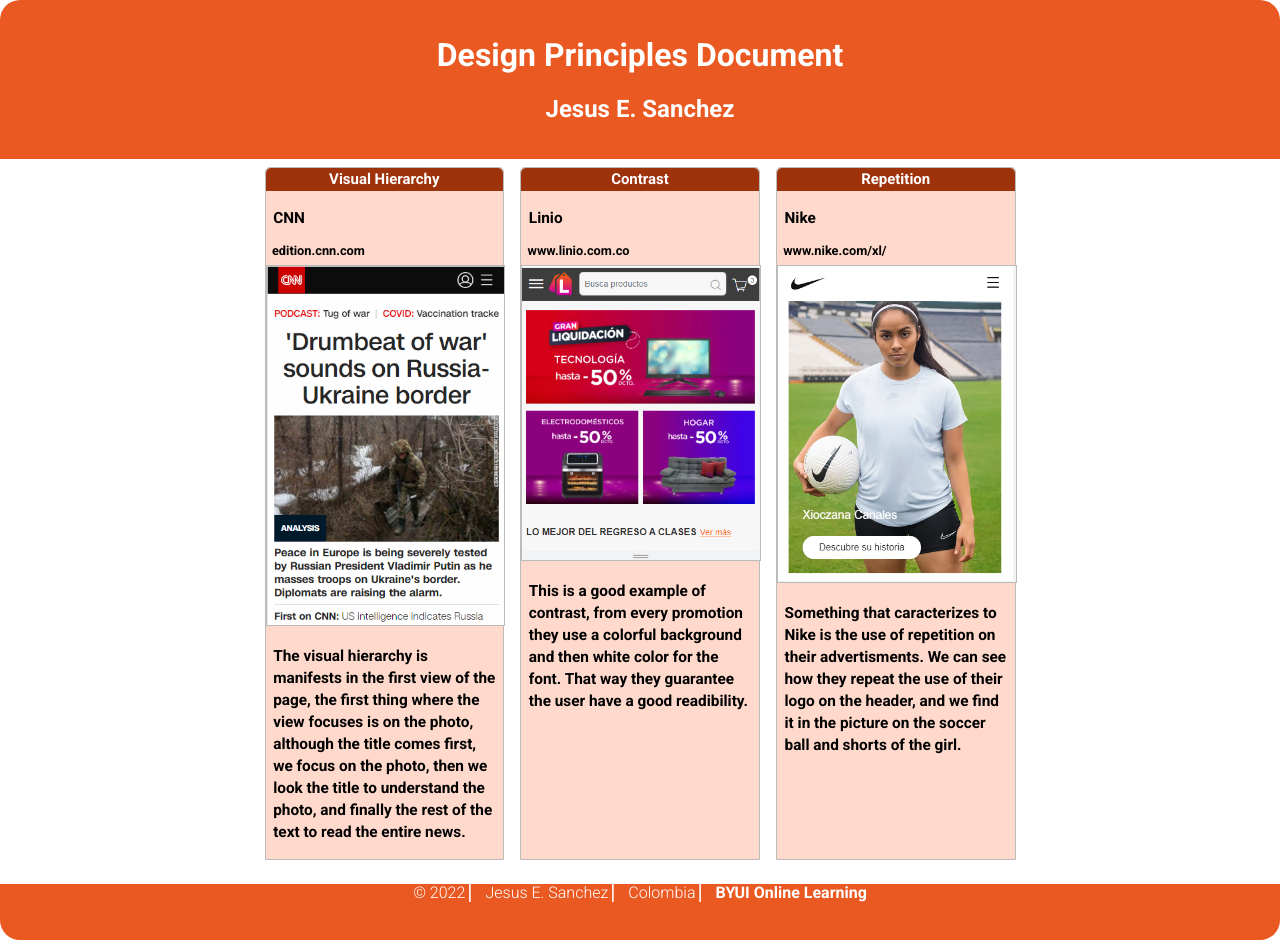
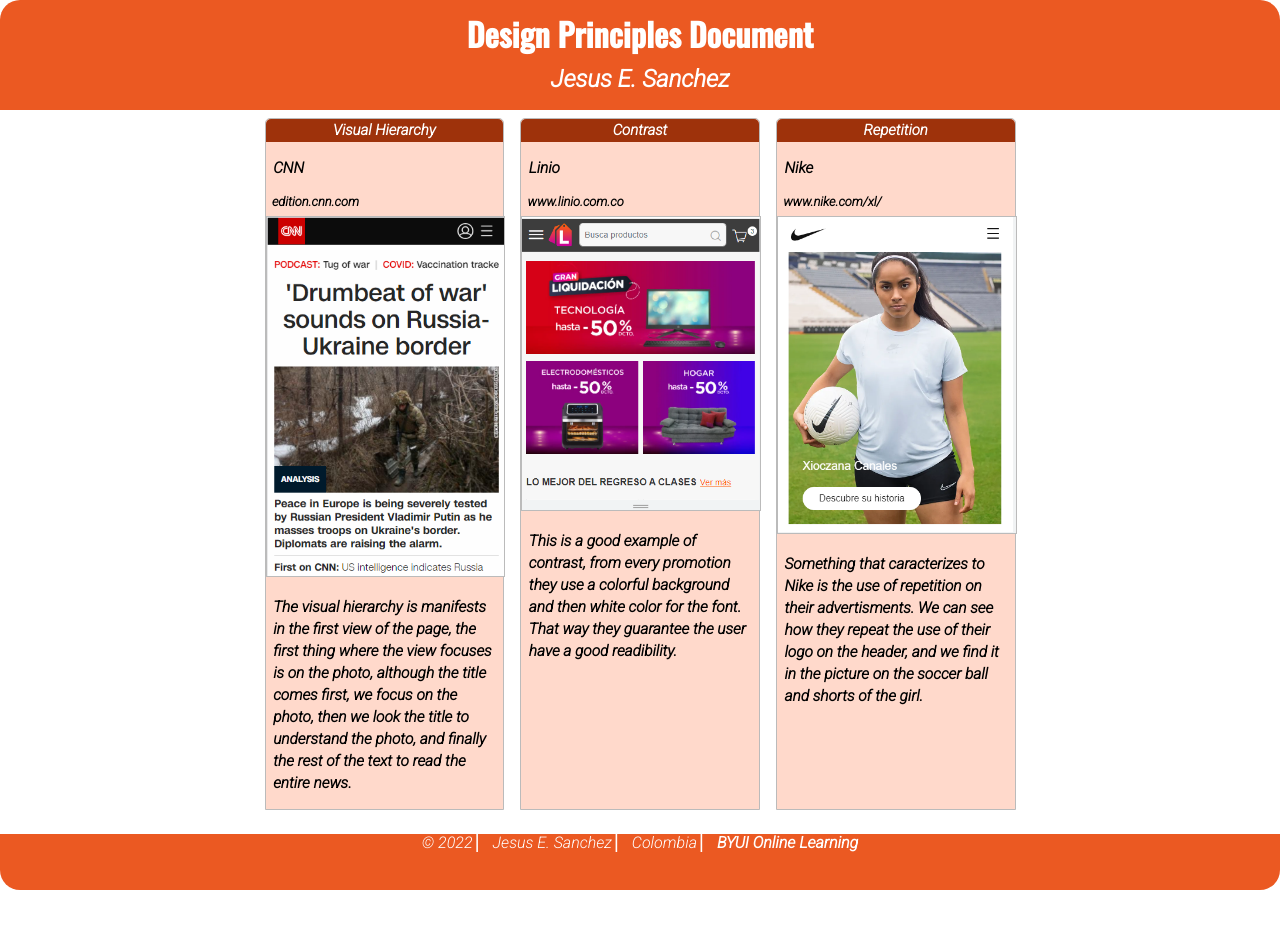
Before and after one commit to jesussanchez1389/wdd230, a plain HTML site: page lesson2/design-principles.html in a window 1280 px wide. After the commit the page ends 890 px from the top, so only its background shows below. Drawn offline with nearby package versions, Linux system fonts and the light colour scheme.

Commit message:
Links updated

```diff
--- a/lesson2/css/main.css
+++ b/lesson2/css/main.css
@@ -6,10 +6,20 @@
     border-radius: 10px 10px 0 0;
     padding: 1em;
 }
-h1 , h2{
+h1{
+    font-family: 'Oswald', sans-serif;
+    font-size: 2em;
+    font-weight: bold;
+    text-align: center;
+    color: white;
+    height: 50px;
+    margin: auto;
+}
+h2{
     text-align: center;
     font-family: 'Roboto', sans-serif;
     color: white;
+    margin: auto;
 
 }
 
--- a/lesson2/design-principles.html
+++ b/lesson2/design-principles.html
@@ -4,7 +4,7 @@
 <meta charset="utf-8">
 <meta name="viewport" content="width=device-width, initial-scale=1.0">
 <meta name="description" content="Some examples of design principles applied to web pages">
-<link href="https://fonts.googleapis.com/css2?family=Roboto:wght@300;700&display=swap" rel="stylesheet">
+<link href="https://fonts.googleapis.com/css2?family=Oswald:wght@500&family=Roboto:ital,wght@1,300&display=swap" rel="stylesheet">
 <link href="CSS/normalize.css" rel= "stylesheet" >
 <link href="CSS/main.css" rel= "stylesheet" >
 <script defer src="js/javascript.js"></script>
```
Also changed, not shown: index.html (+1 -1 lines).
